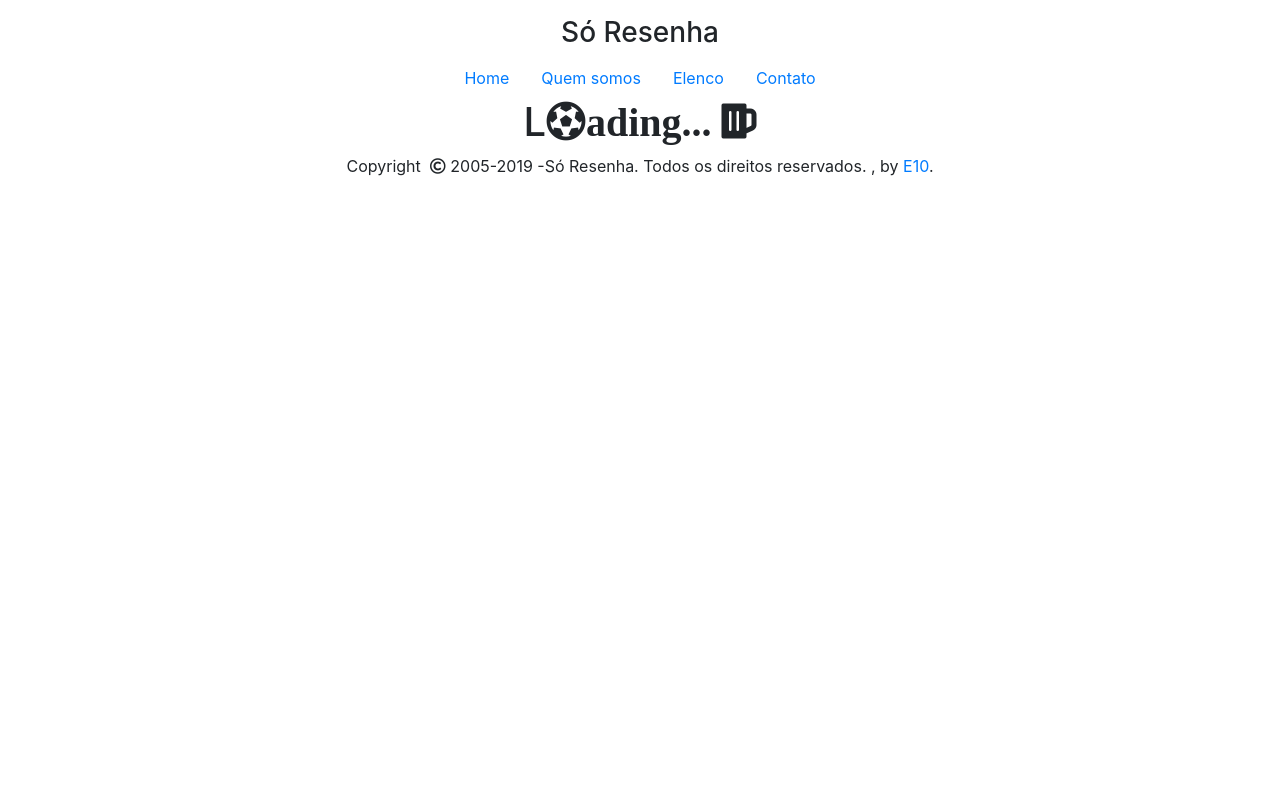
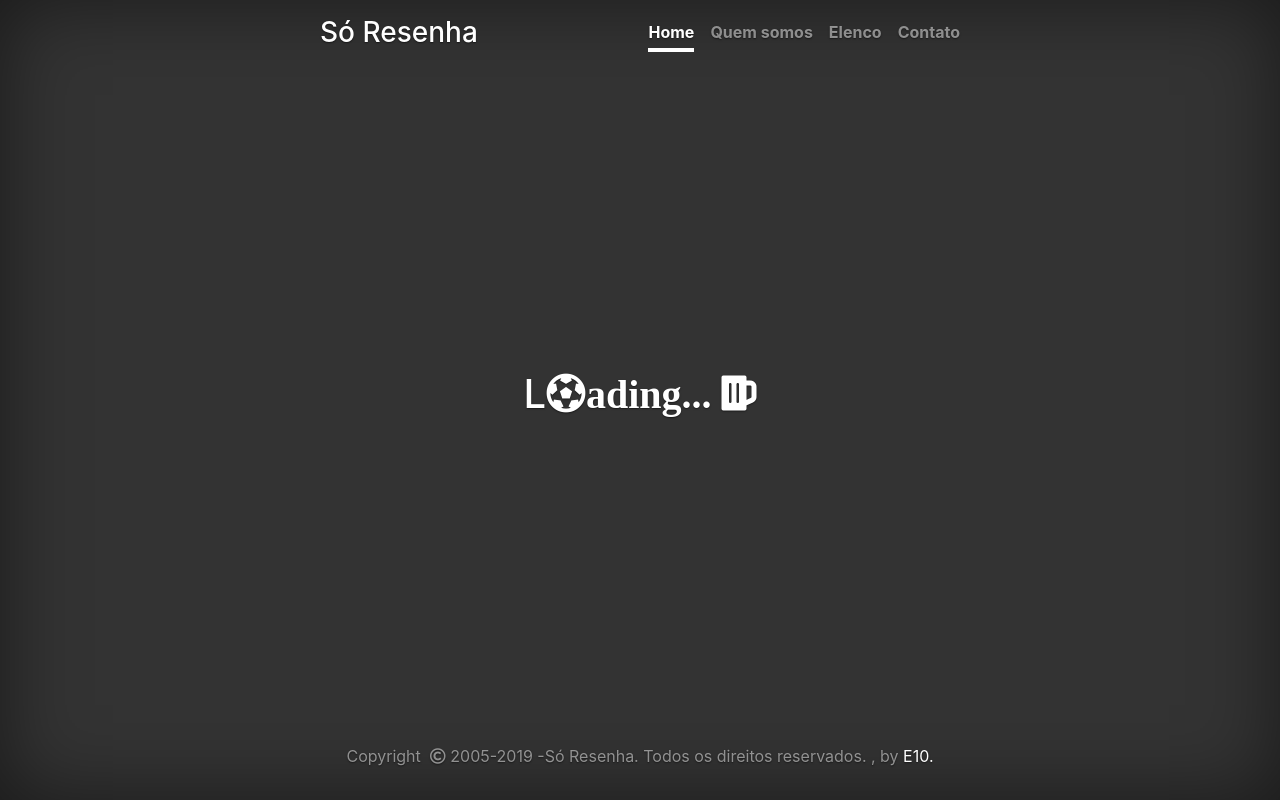
Before and after one commit to ElessandroPrestes/soresenha, a website: page index.html in a window 1280 px wide. Drawn offline with nearby package versions, Linux system fonts and the light colour scheme; the site is published under a folder, as on GitHub Pages, so addresses that start at the root find nothing.

Commit message:
Alterando arquivo style.css, nav

```diff
--- a/index.html
+++ b/index.html
@@ -8,7 +8,7 @@
     <!-- Bootstrap CSS, FontAwesome -->
     <link rel="stylesheet" href="https://stackpath.bootstrapcdn.com/bootstrap/4.2.1/css/bootstrap.min.css" integrity="sha384-GJzZqFGwb1QTTN6wy59ffF1BuGJpLSa9DkKMp0DgiMDm4iYMj70gZWKYbI706tWS" crossorigin="anonymous">
     <link rel="stylesheet" href="https://use.fontawesome.com/releases/v5.5.0/css/all.css" integrity="sha384-B4dIYHKNBt8Bc12p+WXckhzcICo0wtJAoU8YZTY5qE0Id1GSseTk6S+L3BlXeVIU" crossorigin="anonymous">
-    <link rel="stylesheet" href="/assets/css/style.css">
+    <link rel="stylesheet" href="./assets/css/style.css">
 
     <link rel="shortcut icon" type="image/x-icon" href="./assets/img/ico/SoResenha.ico">
 
@@ -40,7 +40,7 @@
           <footer class="mastfoot mt-auto justify-content-center">
                   <div class="inner">
                   <p>Copyright&nbsp; <i class="far fa-copyright"></i> 2005-2019 -Só Resenha. Todos os direitos reservados.
-                    , by <a href="https://elessandroprestes.github.io/e10.com.br/">E10</a>.</p>
+                    , by <a href="https://elessandroprestes.github.io/e10.com.br/">E10.</p>
                   </div>
           </footer>
        </div>
```
Also changed, not shown: assets/img/ico/E10Copia - Copia.png (added), assets/img/ico/E10Copia.png (added).
